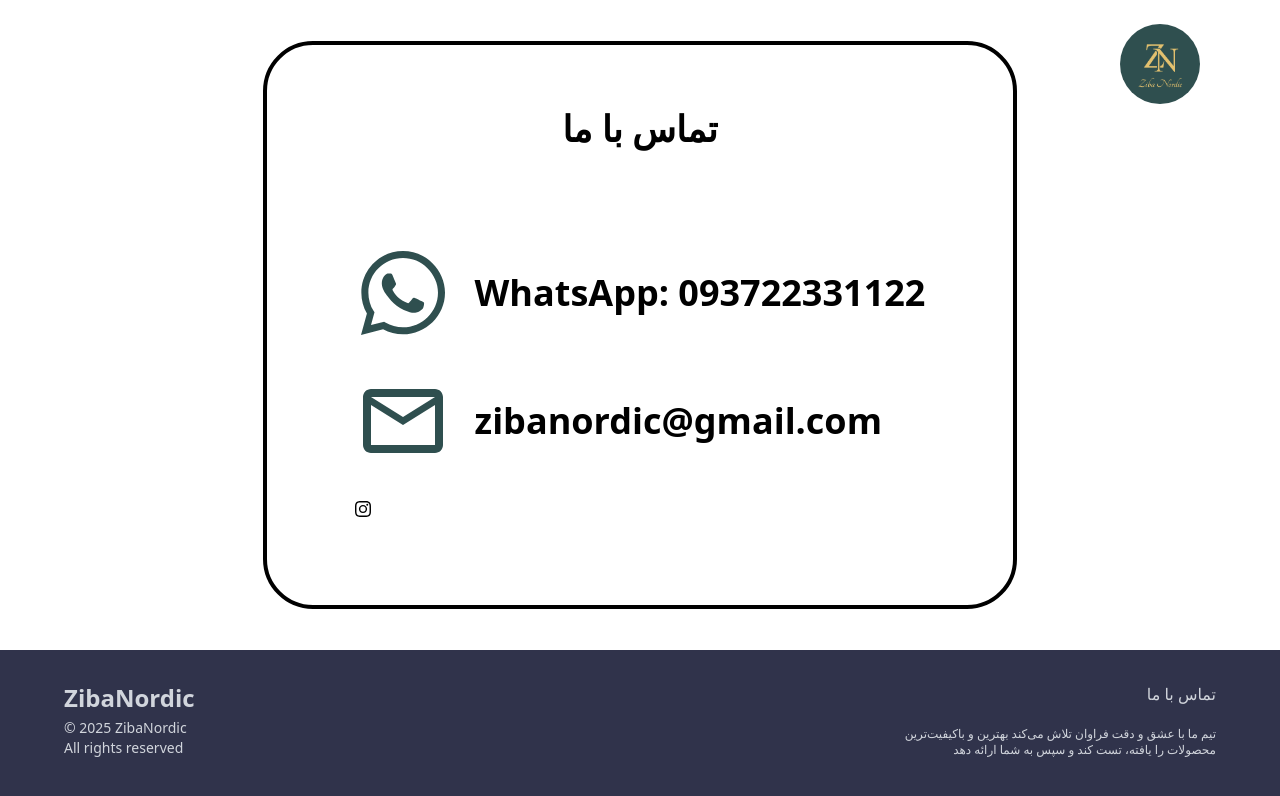
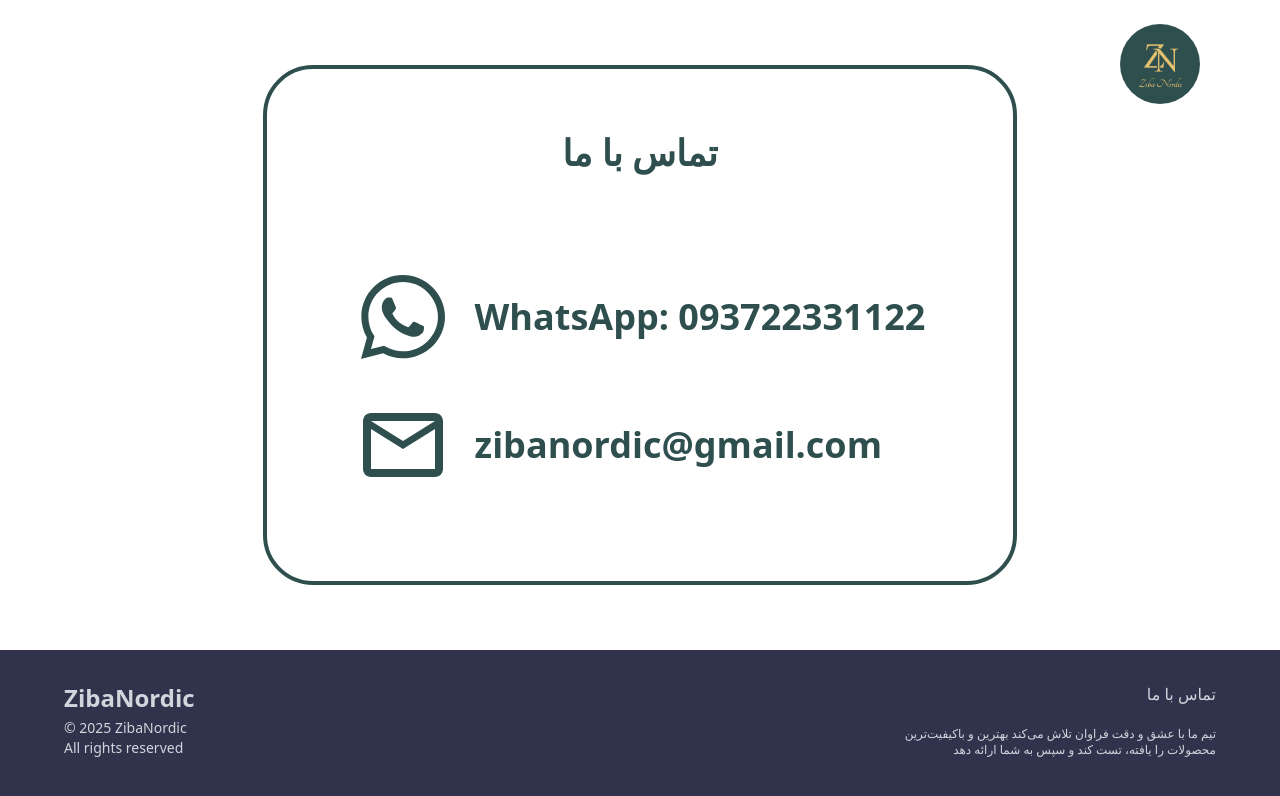
Before and after one commit to eviva2000/Nordicbeauty, a Next.js app: page /contact in a window 1280 px wide. Shown: the top 796 px of the page. Built offline with nearby package versions, Linux system fonts and the light colour scheme.

Commit message:
modify contact

```diff
--- a/src/app/contact/page.tsx
+++ b/src/app/contact/page.tsx
@@ -4,7 +4,7 @@ import { SiInstagram } from "react-icons/si"
 
 export default function Contact() {
   return (
-    <section className="relative w-screen h-[calc(100vh-250px)] md:h-[calc(100vh-150px)]">
+    <section className="relative w-screen h-[calc(100vh-250px)] md:h-[calc(100vh-150px)] text-[#2f4f4f]">
       <div className="first-fold-contact px-8 md:px-24 lg:px-32 flex">
         <div className="flex flex-col items-center  max-w-5xl m-auto border-4 rounded-[50px] p-10 sm:p-22 xl:pt-16">
           <h2 className="text-xl xl:text-4xl font-bold text-center mb-6 md:mb-12 xl:mb-24">
@@ -22,9 +22,6 @@ export default function Contact() {
               <MdOutlineEmail className="w-12 md:w-16 xl:w-24 h-12 md:h-16 xl:h-24 text-[#2f4f4f]" />
               <p className="text-sm md:text-xl xl:text-4xl">zibanordic@gmail.com</p>
             </a>
-            <a>
-            <SiInstagram/>
-            </a>
           </div>
         </div>
       </div>
```
